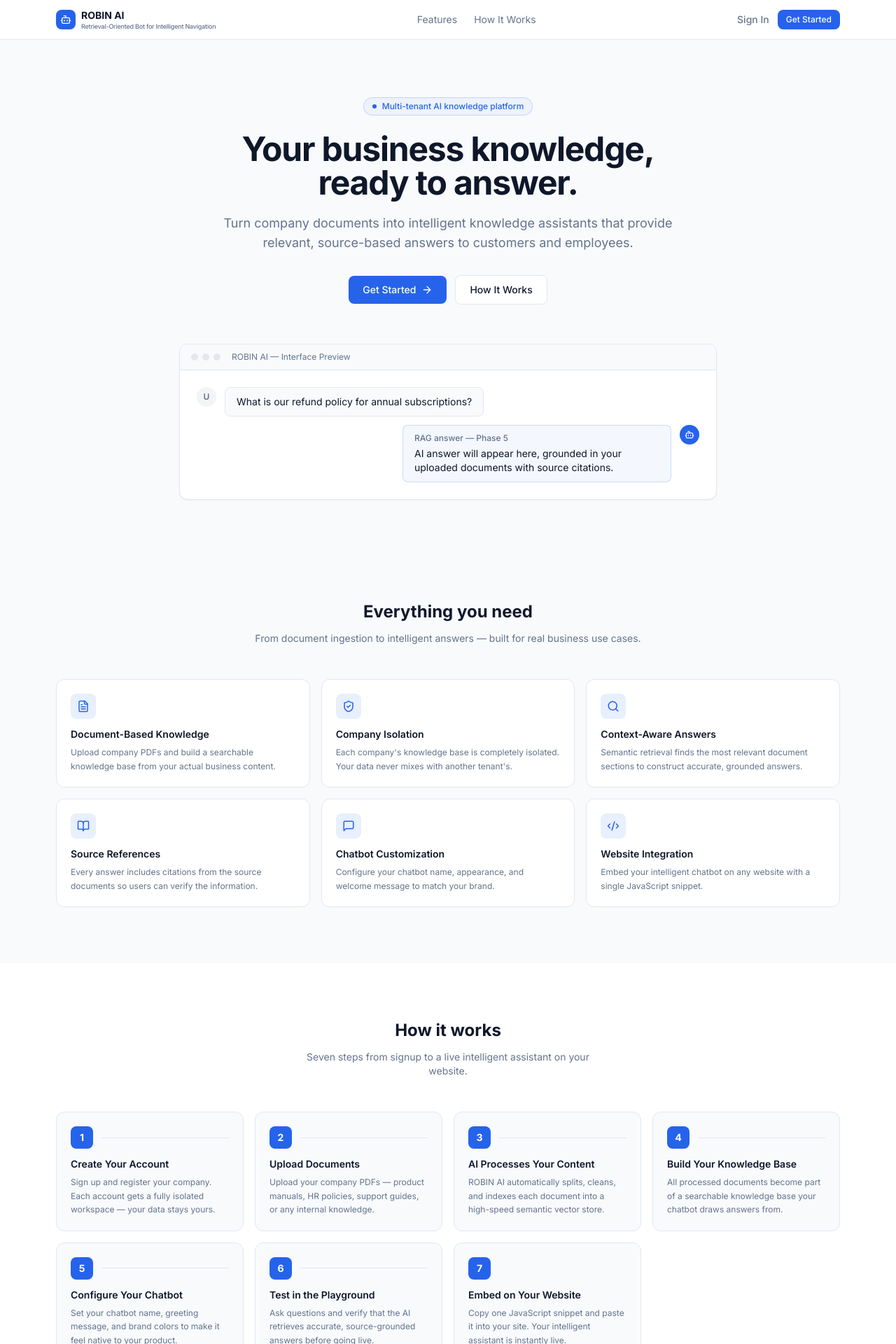
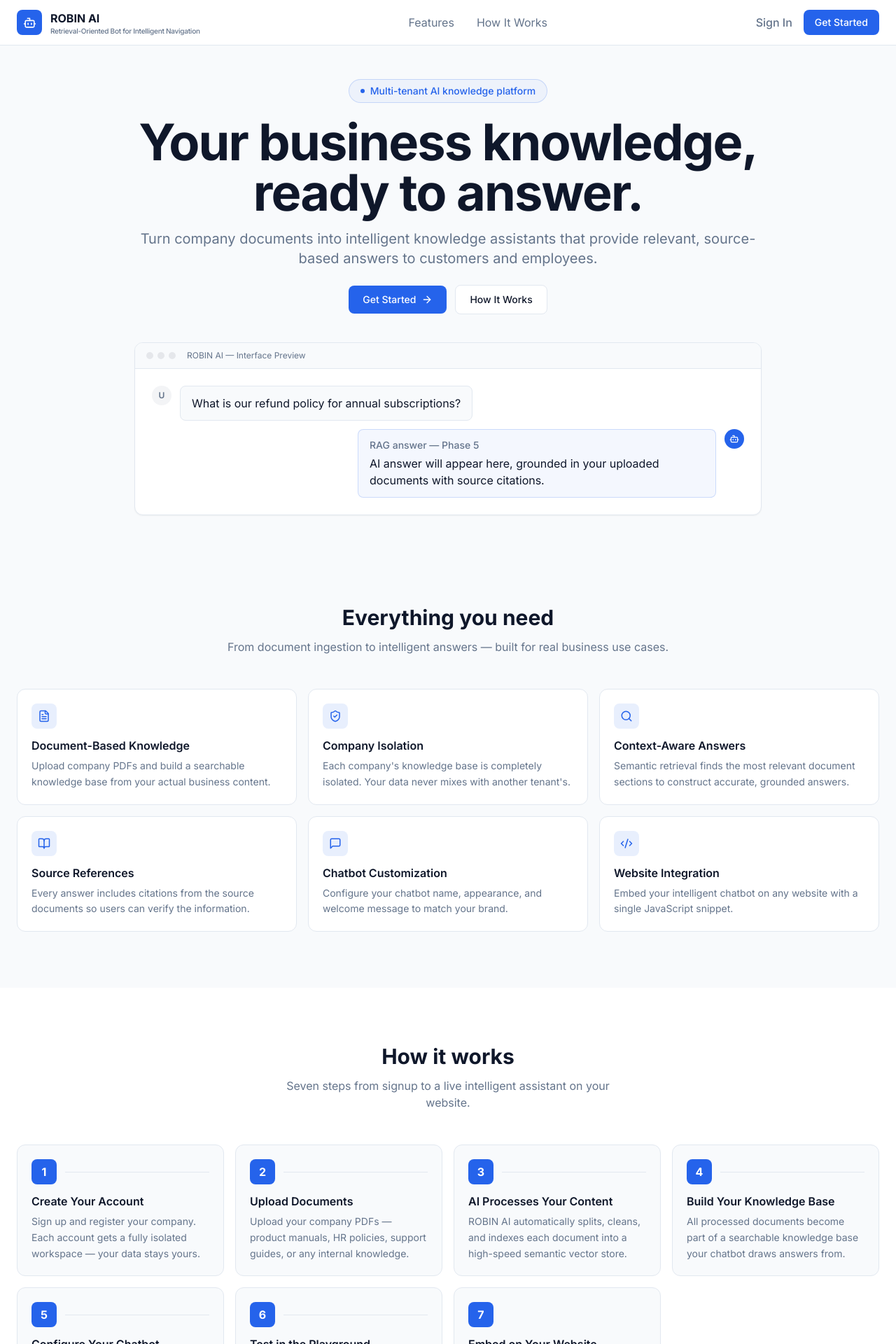
Before and after one commit to anujkumar220103/ROBIN, a React (Vite) app in the folder frontend/: page / in a window 1280 px wide. Shown: the top 1920 px of the page at 70% size. Built offline with nearby package versions, Linux system fonts and the light colour scheme; no server answers.

Commit message:
feat: enhance navbar and hero section with improved layout, typography, and spacing

```diff
--- a/frontend/src/pages/LandingPage.jsx
+++ b/frontend/src/pages/LandingPage.jsx
@@ -15,27 +15,27 @@ import {
 function Navbar() {
   return (
     <nav className="border-b border-border bg-surface/95 backdrop-blur-sm sticky top-0 z-10">
-      <div className="max-w-6xl mx-auto px-4 h-14 flex items-center justify-between">
-        <div className="flex items-center gap-2">
-          <div className="w-7 h-7 rounded-lg bg-accent flex items-center justify-center shrink-0">
-            <Bot size={16} className="text-white" />
+      <div className="max-w-7xl mx-auto px-5 sm:px-6 h-16 flex items-center justify-between">
+        <div className="flex items-center gap-3">
+          <div className="w-9 h-9 rounded-lg bg-accent flex items-center justify-center shrink-0">
+            <Bot size={19} className="text-white" />
           </div>
           <div className="flex flex-col leading-tight">
-            <span className="text-sm font-bold text-primary-text">ROBIN AI</span>
-            <span className="text-[9px] text-secondary-text tracking-tight font-medium hidden sm:block">Retrieval-Oriented Bot for Intelligent Navigation</span>
+            <span className="text-base font-bold text-primary-text">ROBIN AI</span>
+            <span className="text-[10px] text-secondary-text tracking-tight font-medium hidden sm:block">Retrieval-Oriented Bot for Intelligent Navigation</span>
           </div>
         </div>
 
-        <div className="hidden md:flex items-center gap-6 text-sm text-secondary-text">
+        <div className="hidden md:flex items-center gap-8 text-base text-secondary-text">
           <a href="#features" className="hover:text-primary-text transition-colors">Features</a>
           <a href="#how-it-works" className="hover:text-primary-text transition-colors">How It Works</a>
         </div>
 
-        <div className="flex items-center gap-3">
-          <Link to="/login" className="text-sm text-secondary-text hover:text-primary-text transition-colors font-medium">
+        <div className="flex items-center gap-4">
+          <Link to="/login" className="text-base text-secondary-text hover:text-primary-text transition-colors font-medium">
             Sign In
           </Link>
-          <Link to="/register" className="btn-primary text-xs px-3 py-1.5">
+          <Link to="/register" className="btn-primary text-sm px-4 py-2">
             Get Started
           </Link>
         </div>
@@ -46,17 +46,17 @@ function Navbar() {
 
 function Hero() {
   return (
-    <section className="max-w-6xl mx-auto px-4 pt-20 pb-16 text-center">
-      <div className="inline-flex items-center gap-2 px-3 py-1 rounded-full border border-accent/20 bg-accent/5 text-accent text-xs font-medium mb-6">
+    <section className="max-w-7xl mx-auto px-5 sm:px-6 pt-12 pb-12 text-center">
+      <div className="inline-flex items-center gap-2 px-4 py-1.5 rounded-full border border-accent/20 bg-accent/5 text-accent text-sm font-medium mb-5">
         <span className="w-1.5 h-1.5 rounded-full bg-accent"></span>
         Multi-tenant AI knowledge platform
       </div>
 
-      <h1 className="text-4xl md:text-5xl font-bold text-primary-text tracking-tight leading-tight mb-5">
+      <h1 className="text-4xl md:text-6xl lg:text-7xl font-bold text-primary-text tracking-tight leading-tight mb-4">
         Your business knowledge,<br />ready to answer.
       </h1>
 
-      <p className="text-lg text-secondary-text max-w-2xl mx-auto mb-8">
+      <p className="text-lg md:text-xl text-secondary-text max-w-4xl mx-auto mb-6">
         Turn company documents into intelligent knowledge assistants that provide
         relevant, source-based answers to customers and employees.
       </p>
@@ -71,7 +71,7 @@ function Hero() {
       </div>
 
       {/* Product preview — clearly labeled */}
-      <div className="mt-14 bg-surface border border-border rounded-xl shadow-sm max-w-3xl mx-auto overflow-hidden">
+      <div className="mt-10 bg-surface border border-border rounded-xl shadow-sm max-w-4xl mx-auto overflow-hidden text-left">
         <div className="border-b border-border px-4 py-2.5 flex items-center gap-2 bg-background">
           <div className="flex gap-1.5">
             <span className="w-2.5 h-2.5 rounded-full bg-gray-200"></span>
@@ -80,18 +80,18 @@ function Hero() {
           </div>
           <span className="text-xs text-secondary-text ml-2">ROBIN AI — Interface Preview</span>
         </div>
-        <div className="p-6 text-left space-y-3">
+        <div className="p-5 sm:p-6 space-y-3">
           <div className="flex gap-3">
             <div className="w-7 h-7 rounded-full bg-gray-100 flex items-center justify-center shrink-0">
               <span className="text-xs font-semibold text-secondary-text">U</span>
             </div>
-            <div className="bg-background border border-border rounded-lg px-4 py-2.5 text-sm text-primary-text max-w-sm">
+            <div className="bg-background border border-border rounded-lg px-4 py-3 text-base text-primary-text max-w-lg">
               What is our refund policy for annual subscriptions?
             </div>
           </div>
           <div className="flex gap-3 justify-end">
-            <div className="bg-accent/5 border border-accent/20 rounded-lg px-4 py-2.5 text-sm text-primary-text max-w-sm">
-              <p className="text-secondary-text text-xs mb-1 font-medium">RAG answer — Phase 5</p>
+            <div className="bg-accent/5 border border-accent/20 rounded-lg px-4 py-3 text-base text-primary-text max-w-lg">
+              <p className="text-secondary-text text-sm mb-1 font-medium">RAG answer — Phase 5</p>
               AI answer will appear here, grounded in your uploaded documents with source citations.
             </div>
             <div className="w-7 h-7 rounded-full bg-accent flex items-center justify-center shrink-0">
@@ -140,10 +140,10 @@ const features = [
 function Features() {
   return (
     <section id="features" className="bg-background py-20">
-      <div className="max-w-6xl mx-auto px-4">
+      <div className="max-w-7xl mx-auto px-5 sm:px-6">
         <div className="text-center mb-12">
-          <h2 className="text-2xl font-bold text-primary-text mb-3">Everything you need</h2>
-          <p className="text-secondary-text max-w-xl mx-auto text-sm">
+          <h2 className="text-3xl font-bold text-primary-text mb-3">Everything you need</h2>
+          <p className="text-secondary-text max-w-2xl mx-auto text-base">
             From document ingestion to intelligent answers — built for real business use cases.
           </p>
         </div>
@@ -156,8 +156,8 @@ function Features() {
                   <Icon size={18} className="text-accent" />
                 </div>
               </div>
-              <h3 className="text-sm font-semibold text-primary-text mb-1.5">{title}</h3>
-              <p className="text-xs text-secondary-text leading-relaxed">{description}</p>
+              <h3 className="text-base font-semibold text-primary-text mb-1.5">{title}</h3>
+              <p className="text-sm text-secondary-text leading-relaxed">{description}</p>
             </div>
           ))}
         </div>
@@ -207,10 +207,10 @@ const steps = [
 function HowItWorks() {
   return (
     <section id="how-it-works" className="py-20 bg-surface">
-      <div className="max-w-6xl mx-auto px-4">
+      <div className="max-w-7xl mx-auto px-5 sm:px-6">
         <div className="text-center mb-12">
-          <h2 className="text-2xl font-bold text-primary-text mb-3">How it works</h2>
-          <p className="text-secondary-text text-sm max-w-md mx-auto">
+          <h2 className="text-3xl font-bold text-primary-text mb-3">How it works</h2>
+          <p className="text-secondary-text text-base max-w-lg mx-auto">
             Seven steps from signup to a live intelligent assistant on your website.
           </p>
         </div>
@@ -220,15 +220,15 @@ function HowItWorks() {
             <div key={step.number} className="relative">
               <div className="bg-background border border-border rounded-xl p-5 h-full">
                 <div className="flex items-center gap-3 mb-3">
-                  <div className="w-8 h-8 rounded-lg bg-accent text-white text-sm font-bold flex items-center justify-center shrink-0">
+                  <div className="w-9 h-9 rounded-lg bg-accent text-white text-base font-bold flex items-center justify-center shrink-0">
                     {step.number}
                   </div>
                   {i < steps.length - 1 && (
                     <div className="hidden xl:block flex-1 h-px bg-border" />
                   )}
                 </div>
-                <h3 className="text-sm font-semibold text-primary-text mb-1.5">{step.title}</h3>
-                <p className="text-xs text-secondary-text leading-relaxed">{step.description}</p>
+                <h3 className="text-base font-semibold text-primary-text mb-1.5">{step.title}</h3>
+                <p className="text-sm text-secondary-text leading-relaxed">{step.description}</p>
               </div>
             </div>
           ))}
@@ -242,7 +242,7 @@ function Footer() {
   return (
     <footer className="border-t border-border bg-background">
       {/* Main footer content */}
-      <div className="max-w-6xl mx-auto px-4 py-14">
+      <div className="max-w-7xl mx-auto px-5 sm:px-6 py-14">
         <div className="grid grid-cols-1 md:grid-cols-4 gap-10">
           {/* Brand column */}
           <div className="md:col-span-2">
```
